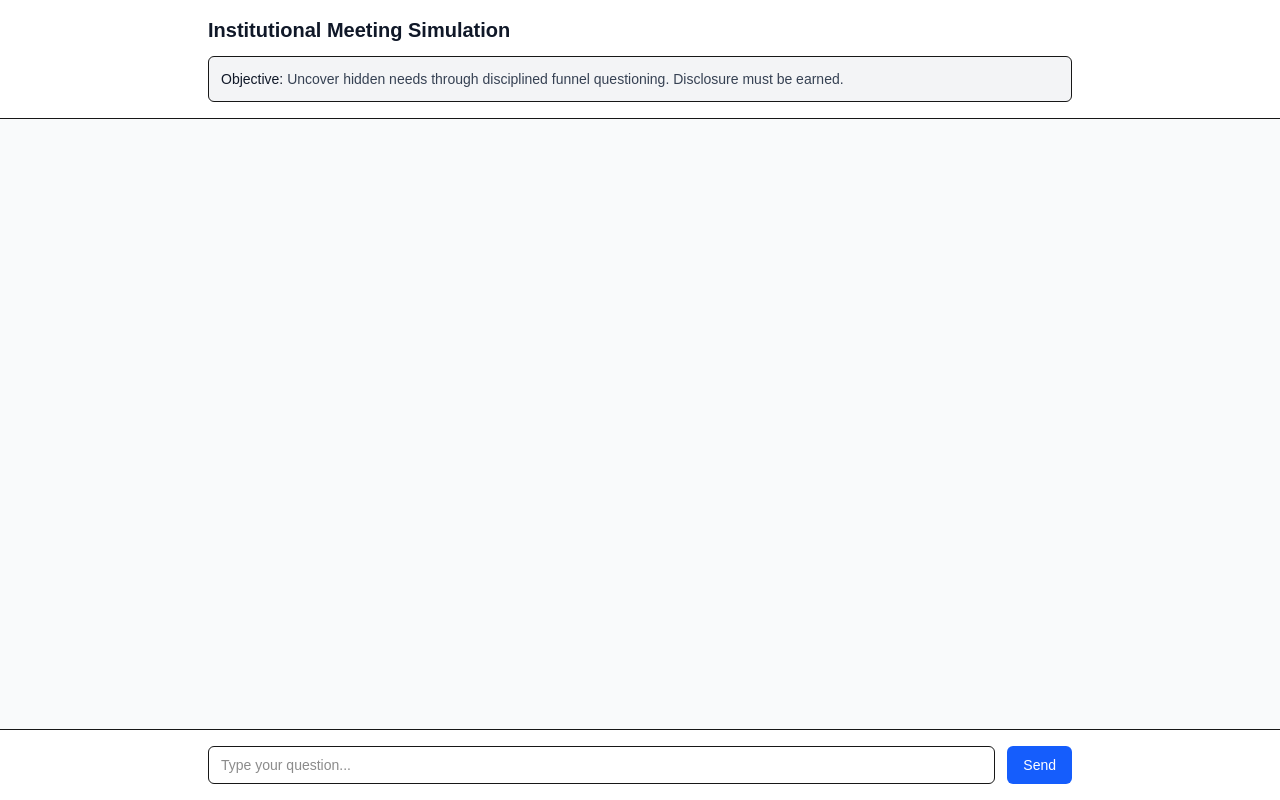
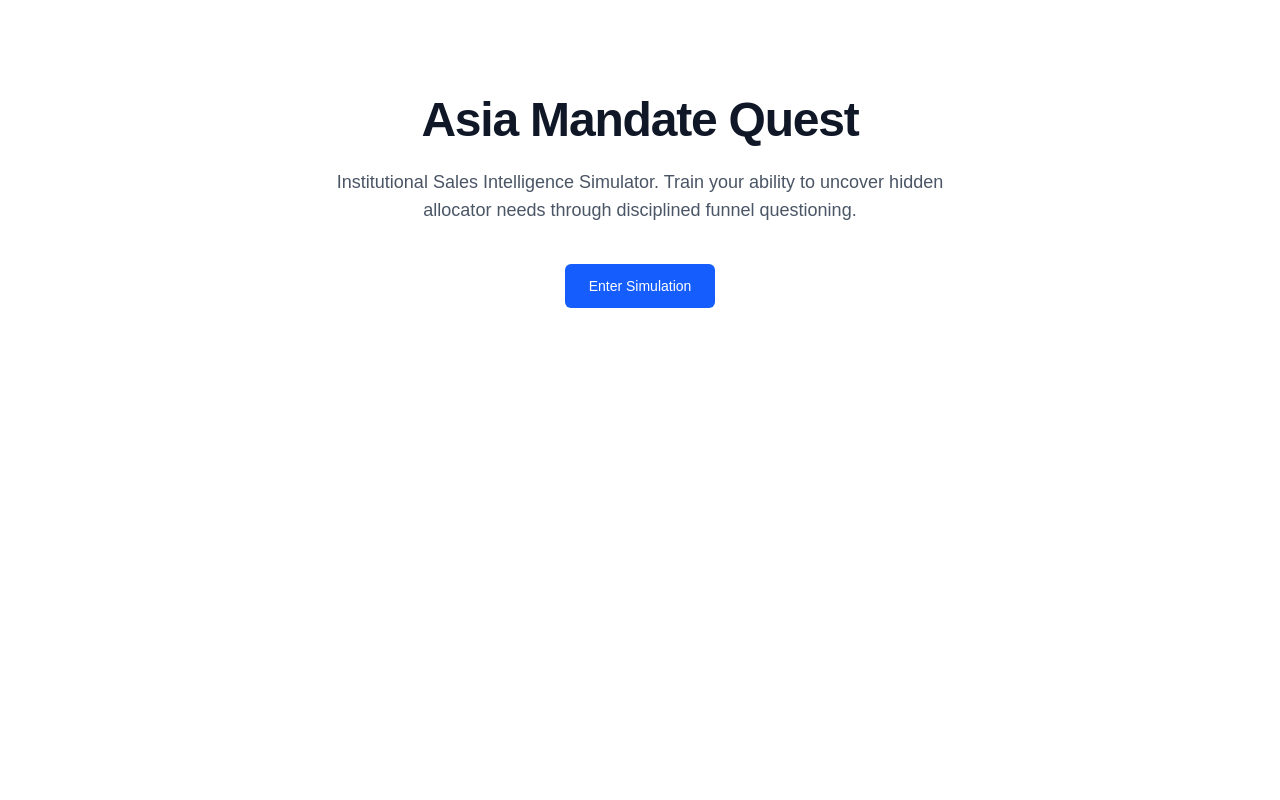
Before and after one commit to emailden-git/asia-mandate-quest, a Next.js app: page / in a window 1280 px wide. Built offline with nearby package versions, Linux system fonts and the light colour scheme.

Commit message:
Update page.tsx

```diff
--- a/app/page.tsx
+++ b/app/page.tsx
@@ -1,144 +1,29 @@
-"use client";
+export default function HomePage() {
+  return (
+    <main className="min-h-screen bg-white text-gray-900">
 
-import React, { useState } from "react";
+      {/* Hero Section */}
+      <section className="max-w-5xl mx-auto px-6 py-24 text-center">
+        <h1 className="text-4xl sm:text-5xl font-semibold tracking-tight">
+          Asia Mandate Quest
+        </h1>
 
-export default function SimulatorPage() {
-  const [messages, setMessages] = useState<
-  { role: "user" | "assistant"; content: string }[]
->([]);
-  const [input, setInput] = useState("");
-const [persona, setPersona] = useState<{
-  name: string;
-  title: string;
-  clientType?: string;
-} | null>(null);  const [engagement, setEngagement] = useState(100);
-  const [loading, setLoading] = useState(false);
+        <p className="mt-6 text-lg text-gray-600 max-w-2xl mx-auto">
+          Institutional Sales Intelligence Simulator.
+          Train your ability to uncover hidden allocator needs
+          through disciplined funnel questioning.
+        </p>
 
-  const location = "Singapore";
-  const clientType = "Sovereign Wealth Fund";
-  const difficulty = "Standard";
+        <div className="mt-10">
+          <a
+            href="/chat"
+            className="inline-block bg-blue-600 text-white px-6 py-3 rounded-md text-sm font-medium hover:bg-blue-700 transition"
+          >
+            Enter Simulation
+          </a>
+        </div>
+      </section>
 
-  const sendMessage = async () => {
-    if (!input.trim()) return;
-
-const newMessages: { role: "user" | "assistant"; content: string }[] = [
-  ...messages,
-  { role: "user", content: input },
-];    setMessages(newMessages);
-    setInput("");
-    setLoading(true);
-
-    try {
-      const res = await fetch("/api/chat", {
-        method: "POST",
-        headers: { "Content-Type": "application/json" },
-        body: JSON.stringify({
-          messages: newMessages,
-          location,
-          clientType,
-          difficulty,
-          engagement,
-          persona,
-        }),
-      });
-
-      const data = await res.json();
-
-      setMessages([
-        ...newMessages,
-        { role: "assistant", content: data.reply },
-      ]);
-
-      setEngagement(data.engagement);
-      setPersona(data.persona);
-    } catch (err) {
-      console.error(err);
-    }
-
-    setLoading(false);
-  };
-
-const handleKeyDown = (e: React.KeyboardEvent<HTMLInputElement>) => {    if (e.key === "Enter") {
-      sendMessage();
-    }
-  };
-
-  return (
-    <div className="min-h-screen bg-gray-50 flex flex-col">
-
-      {/* HEADER */}
-      <div className="bg-white border-b">
-        <div className="max-w-4xl mx-auto px-4 py-4">
-          <h1 className="text-lg sm:text-xl font-semibold text-gray-900">
-            {persona
-              ? `Meeting with ${persona.name} — ${persona.title}`
-              : "Institutional Meeting Simulation"}
-          </h1>
-
-          <div className="text-sm text-gray-500 mt-1">
-            {persona ? clientType : ""}
-          </div>
-
-          <div className="mt-3 bg-gray-100 border rounded-md p-3">
-            <p className="text-sm text-gray-700">
-              <span className="font-medium text-gray-900">
-                Objective:
-              </span>{" "}
-              Uncover hidden needs through disciplined funnel questioning.
-              Disclosure must be earned.
-            </p>
-          </div>
-        </div>
-      </div>
-
-      {/* CHAT WINDOW */}
-      <div className="flex-1 overflow-y-auto">
-        <div className="max-w-4xl mx-auto px-4 py-6 space-y-4">
-          {messages.map((msg, index) => (
-            <div
-              key={index}
-              className={`flex ${
-                msg.role === "user" ? "justify-end" : "justify-start"
-              }`}
-            >
-              <div
-                className={`max-w-md px-4 py-3 rounded-lg text-sm ${
-                  msg.role === "user"
-                    ? "bg-blue-600 text-white"
-                    : "bg-white border text-gray-800"
-                }`}
-              >
-                {msg.content}
-              </div>
-            </div>
-          ))}
-
-          {loading && (
-            <div className="text-sm text-gray-400">Thinking...</div>
-          )}
-        </div>
-      </div>
-
-      {/* INPUT */}
-      <div className="bg-white border-t">
-        <div className="max-w-4xl mx-auto px-4 py-4 flex gap-3">
-          <input
-            type="text"
-            className="flex-1 border rounded-md px-3 py-2 text-sm focus:outline-none focus:ring-2 focus:ring-blue-500"
-            placeholder="Type your question..."
-            value={input}
-            onChange={(e) => setInput(e.target.value)}
-            onKeyDown={handleKeyDown}
-          />
-          <button
-            onClick={sendMessage}
-            className="bg-blue-600 text-white px-4 py-2 rounded-md text-sm hover:bg-blue-700 transition"
-          >
-            Send
-          </button>
-        </div>
-      </div>
-
-    </div>
+    </main>
   );
 }
```
